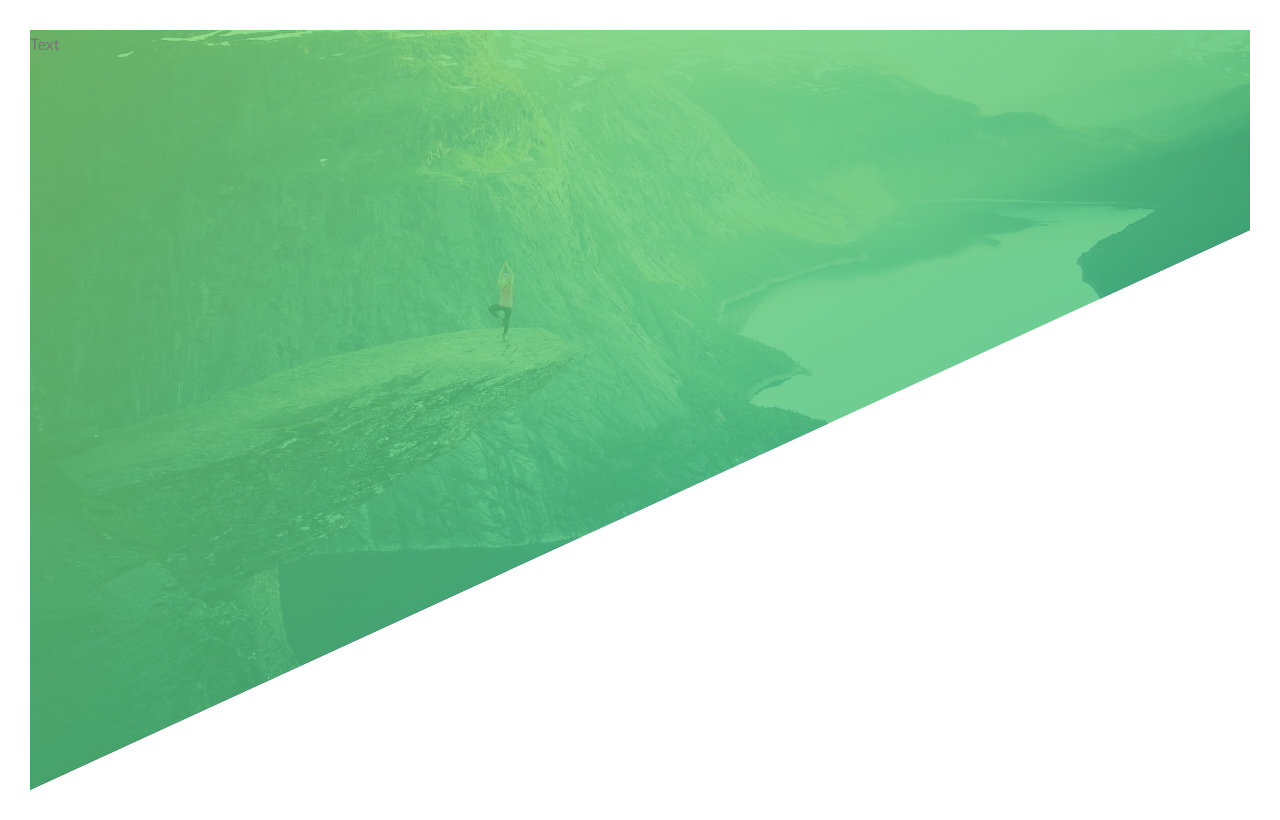
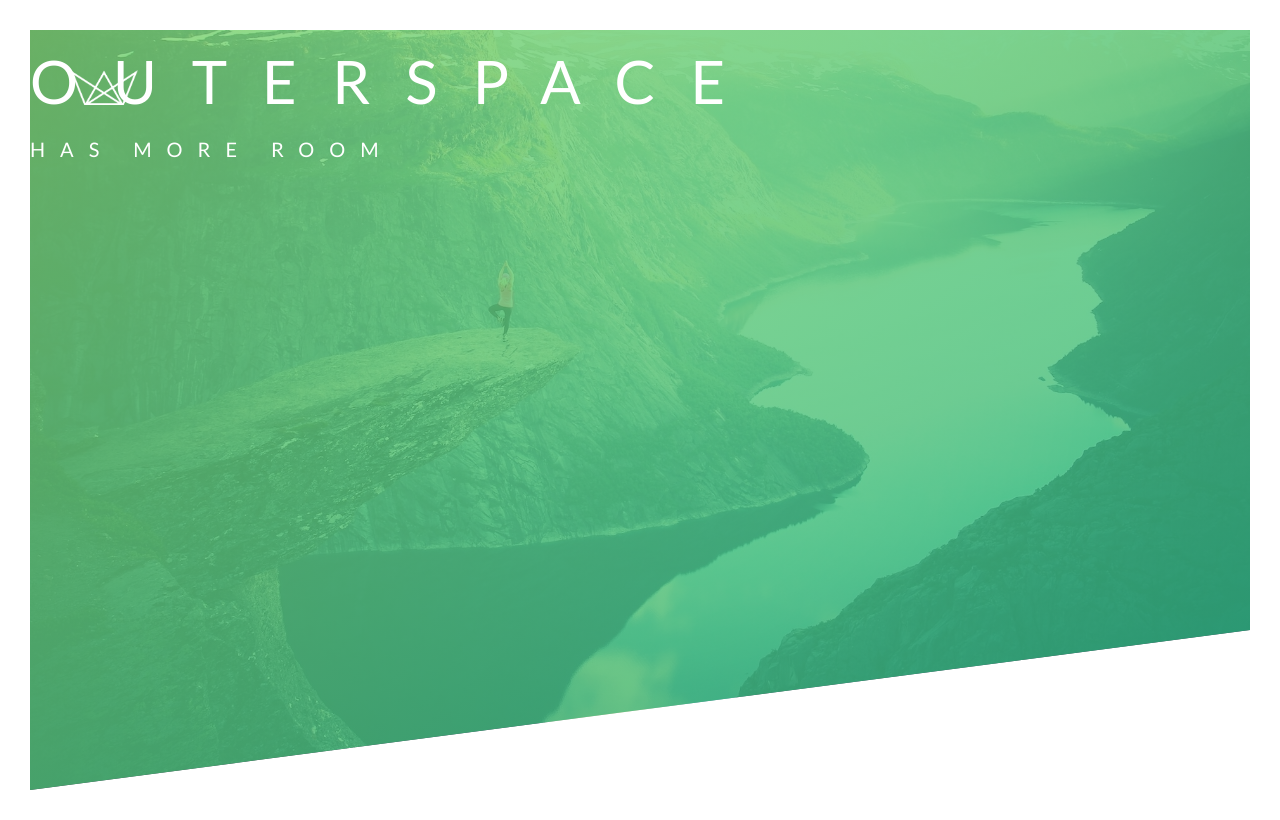
Before and after one commit to moriahhumphries/advanced-css, a plain HTML site: page Natours/starter/index.html in a window 1280 px wide. Drawn offline with Linux system fonts and the light colour scheme; files that its build step writes are made by us from their sources.

Commit message:
added heading, updated styling

```diff
--- a/Natours/starter/css/style.css
+++ b/Natours/starter/css/style.css
@@ -31,5 +31,35 @@ body {
     url("../img/hero.jpg");
     background-size: cover;
     background-position: top;
-    clip-path: polygon(0 0, 100% 0, 100% 200px, 0 100%);
+    position: relative;
+    clip-path: polygon(0 0, 100% 0, 100% 75vh, 0 100%);
 }
+
+.logo-box {
+    position: absolute;
+    top: 40px;
+    left: 40px;
+}
+
+.logo {
+    height: 35px;
+}
+
+.heading-primary {
+    color: #FFF;
+    text-transform: uppercase;
+}
+
+.heading-primary-main {
+    display: block;
+    font-size: 60px;
+    font-weight: 400;
+    letter-spacing: 35px;
+}
+
+.heading-primary-sub {
+    display: block;
+    font-size: 20px;
+    font-weight: 400;
+    letter-spacing: 15px;
+}
--- a/Natours/starter/index.html
+++ b/Natours/starter/index.html
@@ -12,7 +12,15 @@
 </head>
 <body>
 <header class="header">
-    Text
+   <div class="logo-box">
+       <img src="img/logo-white.png" alt="logo" class="logo">
+   </div>
+
+    <h1 class="heading-primary">
+        <span class="heading-primary-main">Outerspace</span>
+        <span class="heading-primary-sub">has more room</span>
+
+    </h1>
 </header>
 
 
```
Also changed, not shown: Testing/hobbyist1.html (+1 -0 lines).
